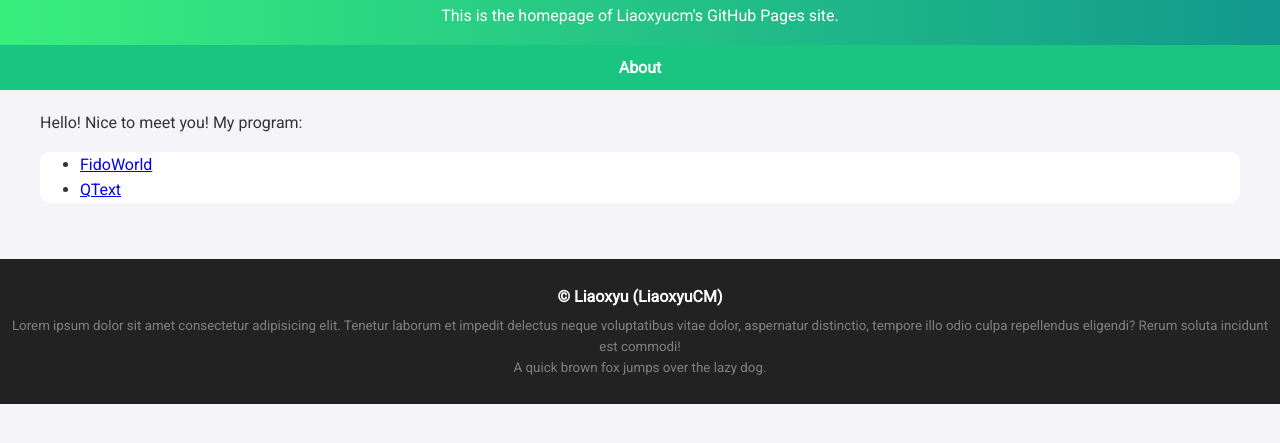
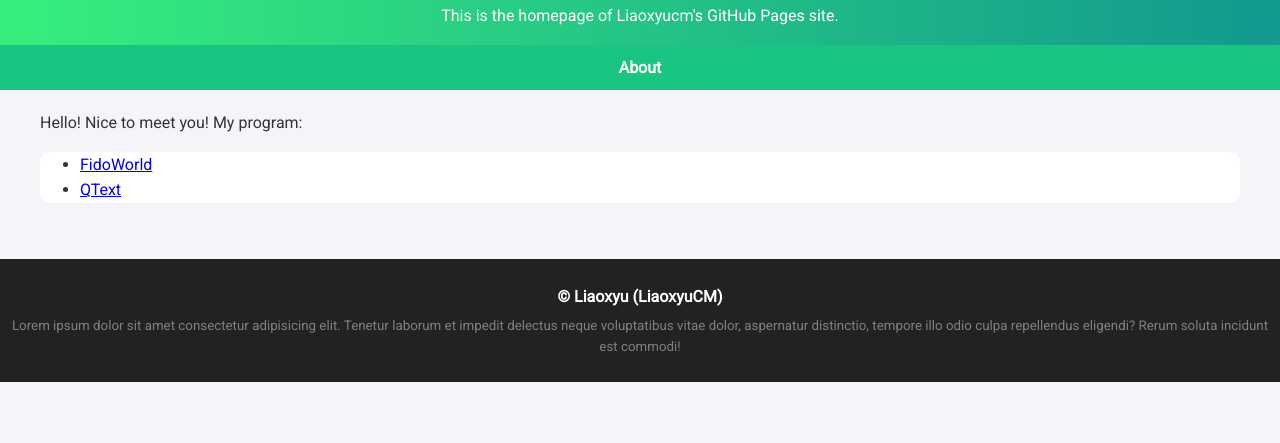
Before and after one commit to LiaoxyuCM/liaoxyucm.github.io, a plain HTML site: page index.html in a window 1280 px wide. Shown: the part 97-540 px from the top of the page. Drawn offline with Linux system fonts and the light colour scheme.

Commit message:
Update index.html

```diff
--- a/index.html
+++ b/index.html
@@ -31,8 +31,6 @@
         <p class="copy">&copy; Liaoxyu (LiaoxyuCM)</p>
         <p class="tester">
             Lorem ipsum dolor sit amet consectetur adipisicing elit. Tenetur laborum et impedit delectus neque voluptatibus vitae dolor, aspernatur distinctio, tempore illo odio culpa repellendus eligendi? Rerum soluta incidunt est commodi!
-            <br>
-            A quick brown fox jumps over the lazy dog.
         </p>
     </footer>
 </body>
```
